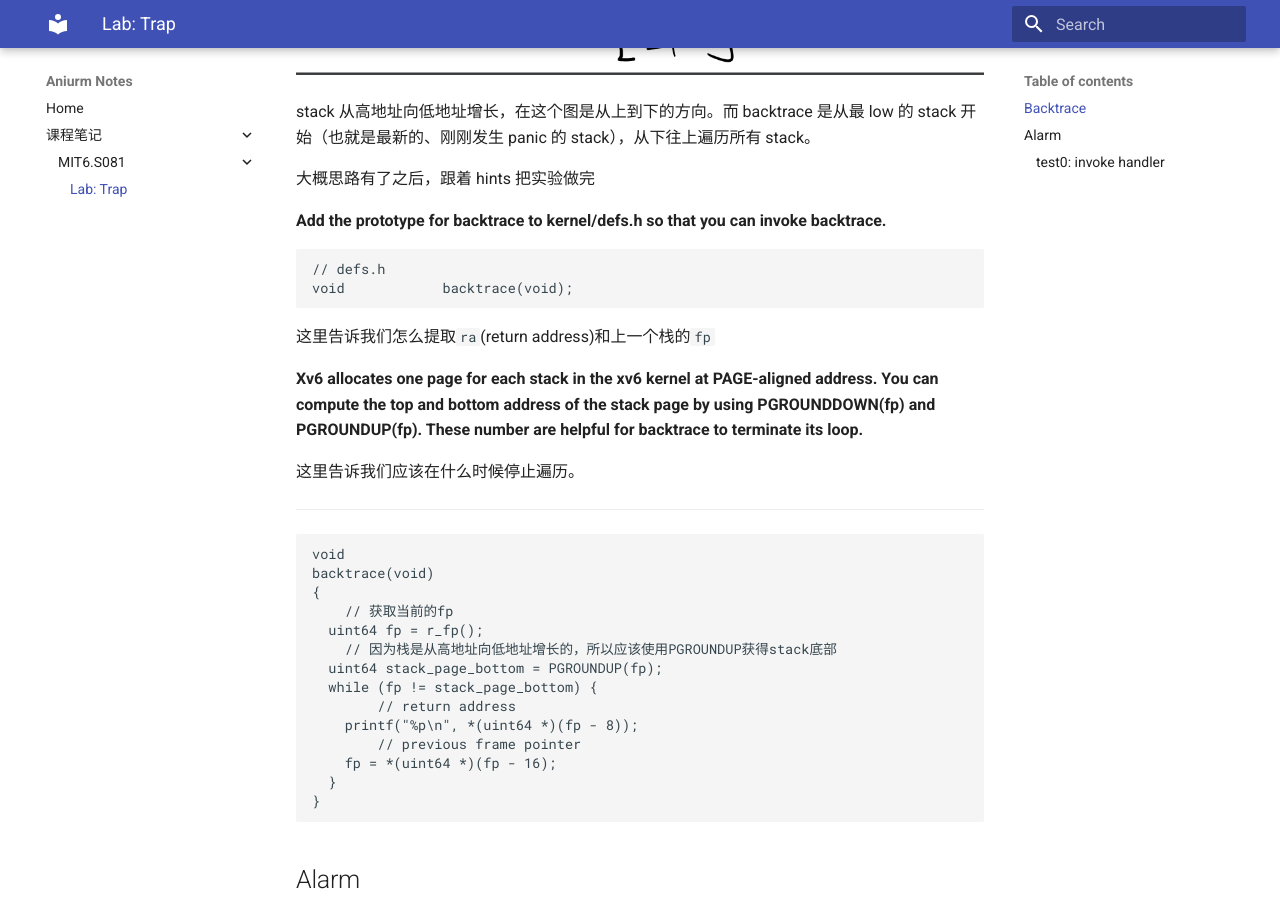
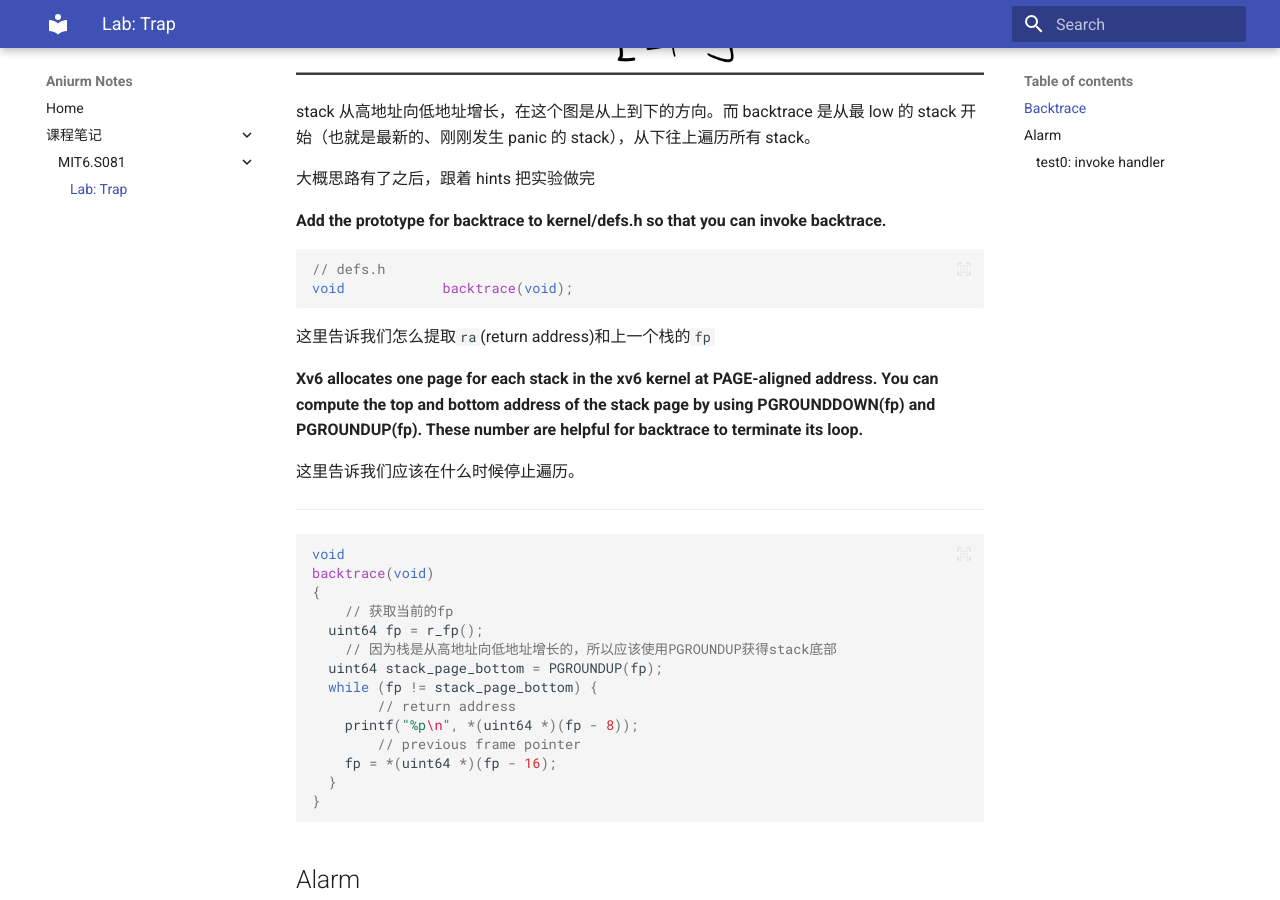
Before and after one commit to Aniurm/notebook, an MkDocs documentation site: the page built from docs/course_notes/mitos/trap.md, in a window 1280 px wide and 900 px high, scrolled down 776 px. Built offline with MkDocs 1.6.1 and Material for MkDocs 9.7.7, drawn with Linux system fonts in a browser that asks for light colours; some of the changed text lies outside the part shown.

Commit message:
feat: code block

```diff
--- a/mkdocs.yml
+++ b/mkdocs.yml
@@ -2,9 +2,20 @@ site_name: Aniurm Notes
 
 theme:
   name: material
+  features:
+    - content.code.select
 
 nav:
   - Home: "index.md"
   - "课程笔记":
       - MIT6.S081:
           - course_notes/mitos/trap.md
+
+markdown_extensions:
+  - pymdownx.highlight:
+      anchor_linenums: true
+      line_spans: __span
+      pygments_lang_class: true
+  - pymdownx.inlinehilite
+  - pymdownx.snippets
+  - pymdownx.superfences
```
